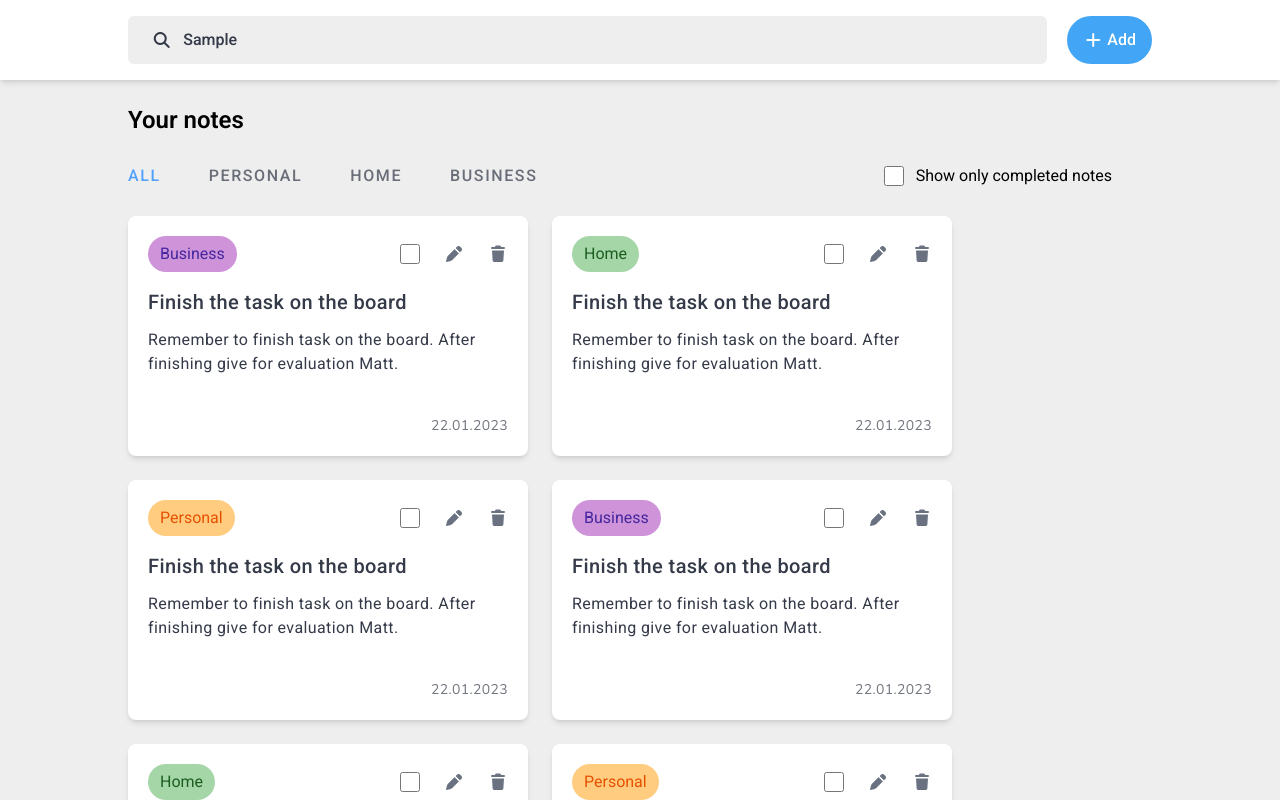
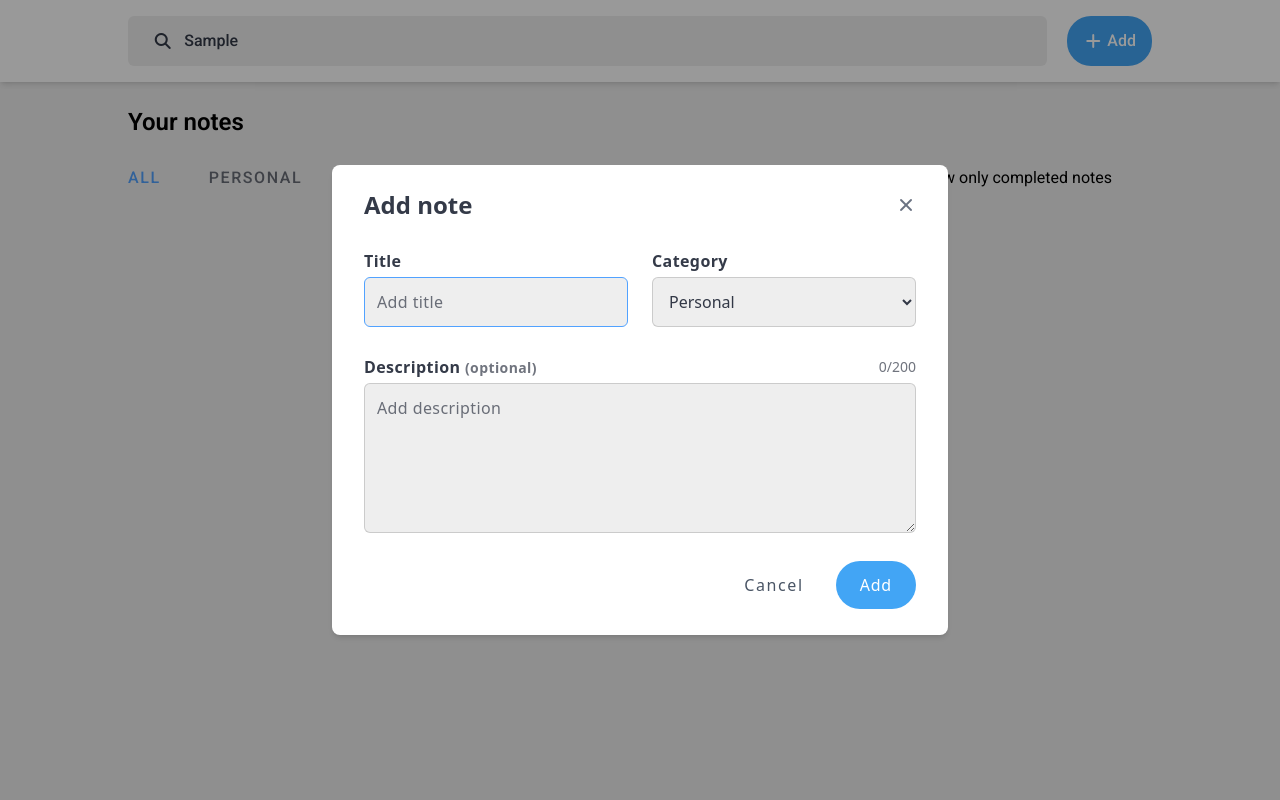
Before and after one commit to Ritik6547/React-Projects, a React (Vite) app in the folder Notes App/: page / in a window 1280 px wide. Both pictures are taken after typing "Sample" into the empty fields and a click on the button "Add". Shown: the top 800 px of the page. Built offline with nearby package versions, Linux system fonts and the light colour scheme.

Commit message:
create modal popup form for adding notes

```diff
--- a/Notes App/index.html
+++ b/Notes App/index.html
@@ -13,6 +13,7 @@
 
 <body>
   <div id="root"></div>
+  <div id="add-note-modal"></div>
   <script type="module" src="/src/main.jsx"></script>
 </body>
 
--- /dev/null
+++ b/Notes App/src/components/AddNoteModal.jsx
@@ -0,0 +1,124 @@
+import { useEffect, useId, useRef } from "react";
+import { createPortal } from "react-dom";
+
+const AddNoteModal = ({ isModalOpen, setIsModalOpen }) => {
+  const titleInputRef = useRef(null);
+  const id = useId();
+
+  const closeModal = () => {
+    setIsModalOpen(false);
+  };
+
+  useEffect(() => {
+    if (!isModalOpen) return;
+
+    if (isModalOpen && titleInputRef.current) {
+      titleInputRef.current.focus();
+    }
+
+    const handleKeyDown = (e) => {
+      if (e.key === "Escape") {
+        closeModal();
+      }
+    };
+
+    document.addEventListener("keydown", handleKeyDown);
+
+    return () => {
+      document.removeEventListener("keydown", handleKeyDown);
+    };
+  }, [isModalOpen]);
+
+  return createPortal(
+    <div
+      onClick={closeModal}
+      className={`${isModalOpen ? "flex" : "hidden"} fixed inset-0 items-center justify-center bg-black/40`}
+    >
+      <div
+        onClick={(e) => e.stopPropagation()}
+        className="flex h-[470px] w-[616px] flex-col gap-7 rounded-lg bg-white px-8 py-6 text-gray-900/85 shadow-md"
+      >
+        <div className="flex items-center justify-between">
+          <h2 className="text-2xl font-semibold text-gray-900/85">Add note</h2>
+          <i
+            onClick={closeModal}
+            className="fa-solid fa-xmark w-10 cursor-pointer text-gray-500"
+          ></i>
+        </div>
+
+        <div className="flex items-center justify-between gap-6">
+          <div className="flex flex-1 flex-col gap-1">
+            <label
+              className="font-semibold tracking-wide"
+              htmlFor={`${id}-title`}
+            >
+              Title
+            </label>
+            <input
+              className="rounded-md border border-black/15 bg-[#EEEEEE] p-3 outline-none placeholder:tracking-wide placeholder:text-gray-900/60 focus:border-blue-400"
+              id={`${id}-title`}
+              type="text"
+              placeholder="Add title"
+              ref={titleInputRef}
+            />
+          </div>
+
+          <div className="flex flex-1 flex-col gap-1">
+            <label
+              className="font-semibold tracking-wide"
+              htmlFor={`${id}-category`}
+            >
+              Category
+            </label>
+            <select
+              className="rounded-md border border-black/15 bg-[#EEEEEE] p-3 outline-none focus:border-blue-400"
+              id={`${id}-category`}
+            >
+              <option value="personal">Personal</option>
+              <option value="home">Home</option>
+              <option value="business">Business</option>
+            </select>
+          </div>
+        </div>
+
+        <div className="flex flex-col gap-1">
+          <div className="flex items-center justify-between">
+            <label
+              className="font-semibold tracking-wide"
+              htmlFor={`${id}-description`}
+            >
+              Description{" "}
+              <span className="text-sm text-gray-900/60">(optional)</span>
+            </label>
+            <p className="text-sm text-gray-900/60">0/200</p>
+          </div>
+          <textarea
+            className="h-[150px] rounded-md border border-black/15 bg-[#EEEEEE] p-3 outline-none placeholder:tracking-wide placeholder:text-gray-900/60 focus:border-blue-400"
+            id={`${id}-description`}
+            placeholder="Add description"
+          ></textarea>
+        </div>
+
+        <div className="flex justify-end">
+          <div className="">
+            <button
+              onClick={closeModal}
+              className="mr-8 cursor-pointer text-base font-medium tracking-widest text-gray-600"
+            >
+              Cancel
+            </button>
+            <button
+              onClick={closeModal}
+              className="cursor-pointer rounded-3xl bg-[#42A5F5] px-6 py-3 font-medium tracking-wider text-white transition delay-150 hover:bg-[#2196F3]"
+            >
+              Add
+            </button>
+          </div>
+        </div>
+      </div>
+    </div>,
+    document.getElementById("add-note-modal"),
+  );
+};
+
+export default AddNoteModal;
--- a/Notes App/src/components/Header.jsx
+++ b/Notes App/src/components/Header.jsx
@@ -1,17 +1,26 @@
+import { useState } from "react";
+import AddNoteModal from "./AddNoteModal";
+
 const Header = () => {
+  const [isModalOpen, setIsModalOpen] = useState(false);
+
   return (
     <header className="flex gap-5 bg-white px-32 py-4 shadow-md">
-      <div className="flex flex-1 items-center gap-3 rounded-md bg-[#EEEEEE] px-6 py-3 font-medium text-gray-900/85">
+      <div className="flex flex-1 items-center gap-3 rounded-md border-1 border-transparent bg-[#EEEEEE] px-6 py-3 font-medium text-gray-900/85 focus:border-blue-400">
         <i className="fa-solid fa-magnifying-glass w-5"></i>
         <input
-          className="w-full text-base placeholder-gray-700 outline-none"
+          className="w-full text-base placeholder-gray-600 outline-none"
           type="text"
           placeholder="Search"
         />
       </div>
-      <button className="flex cursor-pointer items-center gap-1 rounded-3xl bg-[#42A5F5] px-4 py-3 font-medium text-white transition delay-150 hover:bg-[#2196F3]">
+      <button
+        onClick={() => setIsModalOpen(true)}
+        className="flex cursor-pointer items-center gap-1 rounded-3xl bg-[#42A5F5] px-4 py-3 font-medium text-white transition delay-150 outline-none hover:bg-[#2196F3]"
+      >
         <i className="fa-solid fa-plus"></i> <span>Add</span>
       </button>
+      <AddNoteModal isModalOpen={isModalOpen} setIsModalOpen={setIsModalOpen} />
     </header>
   );
 };
--- a/Notes App/src/components/Home.jsx
+++ b/Notes App/src/components/Home.jsx
@@ -1,6 +1,9 @@
 import { useState } from "react";
-import EmptyNotes from "./EmptyCompletedNotes";
 import NotesList from "./NotesList";
+import NotesStatus from "./NotesStatus";
+import emptyNotesImg from "../assets/empty-notes-icon.svg";
+import searchImg from "../assets/search.svg";
+import AddNoteModal from "./AddNoteModal";
 
 const Home = () => {
   const [activeTab, setActiveTab] = useState("ALL");
@@ -33,8 +36,14 @@ const Home = () => {
         </div>
       </div>
 
-      {/* <EmptyNotes label="You don't have any notes" /> */}
-      <NotesList />
+      <NotesStatus label="You don't have any notes" imgSrc={emptyNotesImg} />
+      {/* <NotesStatus
+        label="You don't have any completed notes"
+        imgSrc={emptyNotes}
+      /> */}
+      {/* <NotesStatus label="No notes found" imgSrc={searchImg} /> */}
+
+      {/* <NotesList /> */}
     </div>
   );
 };
--- a/Notes App/src/components/EmptyCompletedNotes.jsx
+++ b/Notes App/src/components/NotesStatus.jsx
@@ -1,10 +1,8 @@
-import emptyNotes from "../assets/empty-notes-icon.svg";
-
-const EmptyCompletedNotes = ({ label }) => {
+const NotesStatus = ({ label, imgSrc }) => {
   return (
     <div className="mt-20 flex justify-center">
       <div className="">
-        <img src={emptyNotes} alt="empty-notes" />
+        <img className="mx-auto" src={imgSrc} alt="empty-notes" />
         <p className="mt-5 text-center text-xl font-medium text-gray-900">
           {label}
         </p>
@@ -13,4 +11,4 @@ const EmptyCompletedNotes = ({ label }) => {
   );
 };
 
-export default EmptyCompletedNotes;
+export default NotesStatus;
```
